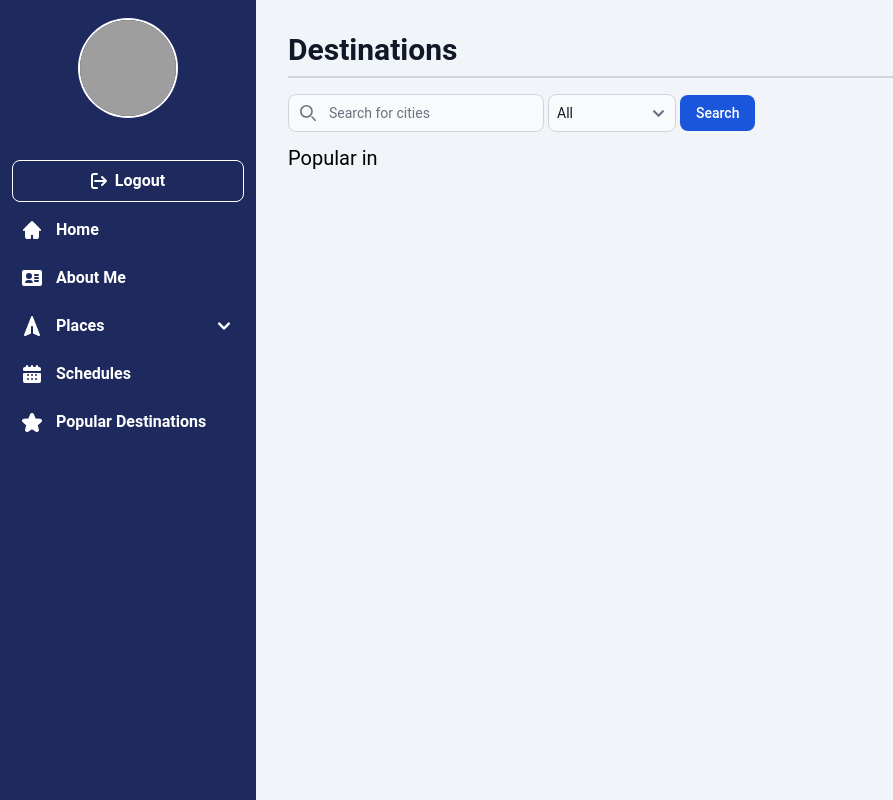
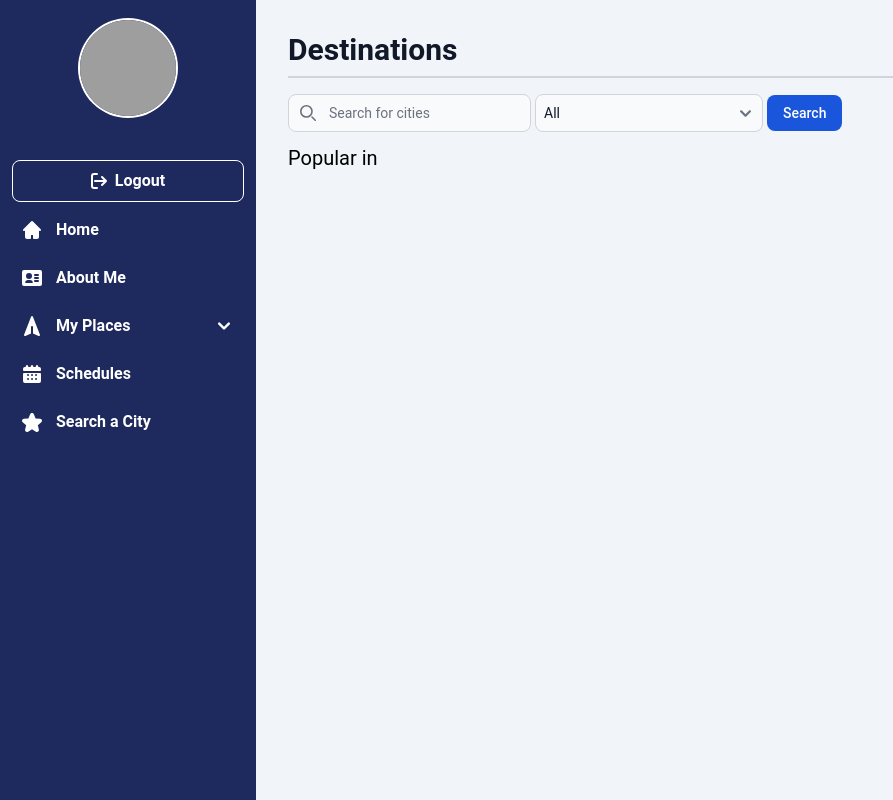
Before and after one commit to sagitace/city_explorer, a Flask app: template app/templates/user/popular.html in a window 1280 px wide. Shown: the whole page, without its empty margins (0-893 px from the left). Run offline with Flask 3, Linux system fonts and the light colour scheme; the template is opened without the code that fills it, so the values that code supplies are empty; style sheets or scripts are compiled from the project's sources; some libraries are stand-ins or nearby versions; grey boxes are pictures that could not be loaded.

Commit message:
bug fixes

```diff
--- a/app/auth.py
+++ b/app/auth.py
@@ -72,7 +72,7 @@ def register():
             try:
                 mail.send(msg)
                 flash(
-                    "A verification email has been sent to your email address! It is valid for 1 hour. Please check your email to proceed.",
+                    "Verification email sent! It's valid for 1 hour. Please check your inbox to proceed.",
                     "info",
                 )
             except Exception as e:
@@ -178,7 +178,7 @@ def reset_password_request():
                 try:
                     mail.send(msg)
                     flash(
-                        "A password reset link has been sent to your email address. It is valid for 1 hour. Please check your email to proceed.",
+                        "Password reset link sent! It's valid for 1 hour. Check your email to proceed.",
                         "success",
                     )
                 except Exception as e:
@@ -266,9 +266,24 @@ def logout():
 def login_required(view):
     @functools.wraps(view)
     async def wrapped_view(*args, **kwargs):
-        if g.user is None or not g.user.verified:
+        if g.user is None:
+            flash("Please login to access this page.", "warning")
+        elif g.user.verified == "false":
             flash("Please verify your email before accessing this page.", "warning")
-            return redirect(url_for("auth.login"))
+        else:
+            return await view(*args, **kwargs)
+
+        return redirect(url_for("auth.login"))
+
+        # if g.user is None:
+        #     flash("Please login to access this page.", "warning")
+        #     return redirect(url_for("auth.login"))
+        # if g.user is None or g.user.verified == "false":
+        #     if g.user is None:
+        #         flash("Please login to access this page.", "warning")
+        #     if g.user.verified == "false":
+        #         flash("Please verify your email before accessing this page.", "warning")
+        #     return redirect(url_for("auth.login"))
 
         return await view(*args, **kwargs)
 
--- a/app/templates/index.html
+++ b/app/templates/index.html
@@ -15,7 +15,7 @@
                             <h1 class="text-4xl font-bold"><span class="text-white">Explore More, </span><span class="text-[#EFBE77]">Discover Better!</span></h1>
                             <p class="font-normal text-[#F1F1F1] md:text-lg text-base mt-5">Welcome to <span class="font-bold">City Explorer Philippines</span> - your go-to app for uncovering the best spots and real-time weather updates in any city. Start your adventure now!</p>
                             <div class="mt-5">
-                                <a href="{{url_for('auth.register')}}" rel="noopener noreferrer" class="bg-[#E1D7B7] px-5 py-1.5 rounded-lg text-base text-[#1E2A5E] font-semibold tracking-wide">Register</a>
+                                <a href="{{url_for('auth.register')}}" rel="noopener noreferrer" class="bg-[#E1D7B7] px-5 py-1.5 rounded-lg text-base text-[#1E2A5E] font-semibold tracking-wide hover:bg-[#c5bc9c]">Register</a>
                             </div>
                         </div>
                     </div>
--- a/app/templates/user/base.html
+++ b/app/templates/user/base.html
@@ -56,7 +56,7 @@
                         <svg class="w-6 h-6 text-white group-hover:text-blue-800 transition-all ease-in-out duration-300" aria-hidden="true" xmlns="http://www.w3.org/2000/svg" width="24" height="24" fill="currentColor" viewBox="0 0 24 24">
                         <path fill-rule="evenodd" d="M12 2a1 1 0 0 1 .932.638l7 18a1 1 0 0 1-1.326 1.281L13 19.517V13a1 1 0 1 0-2 0v6.517l-5.606 2.402a1 1 0 0 1-1.326-1.281l7-18A1 1 0 0 1 12 2Z" clip-rule="evenodd"/>
                         </svg>
-                        <span class="flex-1 ml-3 text-left whitespace-nowrap">Places</span>
+                        <span class="flex-1 ml-3 text-left whitespace-nowrap">My Places</span>
                         <svg aria-hidden="true" class="w-6 h-6" fill="currentColor" viewBox="0 0 20 20" xmlns="http://www.w3.org/2000/svg"><path fill-rule="evenodd" d="M5.293 7.293a1 1 0 011.414 0L10 10.586l3.293-3.293a1 1 0 111.414 1.414l-4 4a1 1 0 01-1.414 0l-4-4a1 1 0 010-1.414z" clip-rule="evenodd"></path></svg>
                     </button>
                     <ul id="dropdown-pages" class="hidden py-2 space-y-2">
@@ -90,7 +90,7 @@
                         <svg class="w-6 h-6 text-white group-hover:text-blue-800 transition-all ease-in-out duration-300" aria-hidden="true" xmlns="http://www.w3.org/2000/svg" width="24" height="24" fill="currentColor" viewBox="0 0 24 24">
                             <path d="M13.849 4.22c-.684-1.626-3.014-1.626-3.698 0L8.397 8.387l-4.552.361c-1.775.14-2.495 2.331-1.142 3.477l3.468 2.937-1.06 4.392c-.413 1.713 1.472 3.067 2.992 2.149L12 19.35l3.897 2.354c1.52.918 3.405-.436 2.992-2.15l-1.06-4.39 3.468-2.938c1.353-1.146.633-3.336-1.142-3.477l-4.552-.36-1.754-4.17Z"/>
                         </svg>
-                        <span class="ml-3">Popular Destinations</span>
+                        <span class="ml-3">Search a City</span>
                     </a>
                 </li>
             </ul>
--- a/app/templates/user/index.html
+++ b/app/templates/user/index.html
@@ -41,8 +41,8 @@
                             <h6 class="text-lg font-semibold text-gray-800">{{ schedule.place_name }}</h6>
                         </div>
                         {% if schedule.notes %}
-                            <p class="text-gray-600 text-base flex gap-2">
-                                <span class="text-gray-700 text-base">Note:</span>
+                            <p class="text-gray-600 text-sm flex gap-2">
+                                <span class="text-gray-700">Note:</span>
                                 <span class="line-clamp-1">{{ schedule.notes }}</span>
                             </p>
                         {% else %}
--- a/app/templates/user/popular.html
+++ b/app/templates/user/popular.html
@@ -9,9 +9,8 @@
         </h2>
         <div class="mx-auto max-w-screen-xl">
             <div class="mb-3">
-                <form class="max-w-lg flex space-x-1 items-center" method="POST">
-
-                    <div class="relative w-1/2">
+                <form class="max-w-xl flex space-x-1 items-center" method="POST">
+                    <div class="relative w-auto">
                         <label for="default-search" class="mb-2 text-sm font-medium text-gray-900 sr-only dark:text-white">Search</label>
                         <div class="absolute inset-y-0 start-0 flex items-center ps-3 pointer-events-none">
                             <svg class="w-4 h-4 text-gray-500" aria-hidden="true" xmlns="http://www.w3.org/2000/svg" fill="none" viewBox="0 0 20 20">
@@ -21,7 +20,7 @@
                         <input type="search" name="city" id="default-search" class="block w-full p-2 ps-10 text-sm text-gray-900 border border-gray-300 rounded-lg bg-gray-50 focus:ring-blue-500 focus:border-blue-500" placeholder="Search for cities" value="{{ city|title }}" required/>
                     </div>
 
-                    <div class="relative w-1/4">
+                    <div class="relative w-auto">
                         <select name="category" id="category" class="block w-full p-2 text-sm text-gray-900 border border-gray-300 rounded-lg bg-gray-50 focus:ring-blue-500 focus:border-blue-500">
                             <option value="10000,12000,13000,19000,16000,17000" {%if categories == '10000,12000,13000,19000,16000,17000'%} selected {%endif%}>All</option>
                             <option value="10000" {%if categories == '10000'%} selected {%endif%}>Arts and Entertainment</option>
--- a/app/user.py
+++ b/app/user.py
@@ -12,7 +12,7 @@ from werkzeug.exceptions import abort
 import requests
 import asyncio, aiohttp, json, os
 import random  # for default location
-import functools  # for database .fetchone() method
+import functools  # for database .fetchone() and other methods
 from datetime import datetime
 from sqlalchemy import select, desc
 from sqlalchemy.exc import IntegrityError
@@ -27,6 +27,7 @@ FOURSQUARE_API_KEY = "fsq3XflsHeDs8cP703mPhp/K64ZuJYHFra2NGkn+SmjbPZM="
 FOURSQUARE_API_PHOTOS_URL = "https://api.foursquare.com/v3/places/{fsq_id}/photos"
 FOURSQUARE_API_TIPS = "https://api.foursquare.com/v3/places/{fsq_id}/tips"
 FOURSQUARE_API_DETAILS = "https://api.foursquare.com/v3/places/{fsq_id}"
+
 OPENWEATHERMAP_API_KEY = "3495e8b531e0caf889157008e17fcca6"
 
 
@@ -190,8 +191,11 @@ def index():
 
         schedules = db.session.execute(schedules_query).all()
 
-        for row in schedules:
-            schedule = row[0]
+        getSchedules = db.session.execute(
+            db.select(Plans).where(Plans.user_id == g.user.id).order_by(Plans.date)
+        ).scalars()
+
+        for schedule in getSchedules:
             if (
                 schedule.date < datetime.now().strftime("%Y-%m-%d")
                 and schedule.status == "upcoming"
```
Also changed, not shown: app/schedule.py (+13 -2 lines), requirements.txt (+19 -0 lines).
